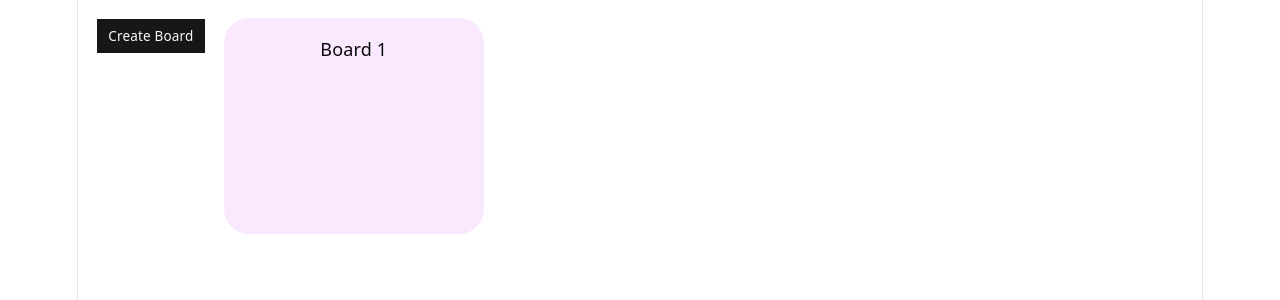
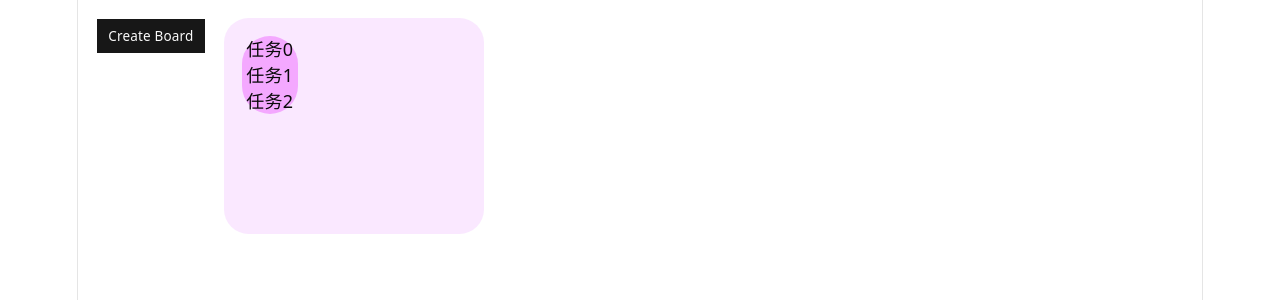
Before and after one commit to zhangyuehan321/kanban, a React (Vite) app: page /board in a window 1280 px wide. Both pictures are taken after a click on the button "Create Board". Shown: the top 300 px of the page. Built offline with nearby package versions, Linux system fonts and the light colour scheme.

Commit message:
新增看板group

```diff
--- a/src/components/Board/index.tsx
+++ b/src/components/Board/index.tsx
@@ -1,14 +1,26 @@
-interface BoardProps {
-    board: {
-        id: string;
-        name: string;
-    };
+import { useKanBan } from "@/stores/useKanBan";
+
+export const Board = () => {
+    const { boards } = useKanBan();
+    return (
+        <div className="flex flex-row">
+            {boards.map((board) => (
+                <div className="flex flex-row" key={board.id}>
+                    <div className="kanban-group min-h-48 w-[260px] rounded-3xl bg-fuchsia-100 p-4">
+                        <div className="flex">
+                            <div className="rounded-full bg-fuchsia-300 px-1">
+                                {[0,1,2].map((item) => (
+                                    <div key={item}>
+                                        任务{item}
+                                    </div>
+                                ))}
+                            </div>
+                        </div>
+                        {/* {boards.name} */}
+                    </div>
+                </div>
+            ))}
+        </div>
+
+    )
 }
-
-export const Board = ({ board }: BoardProps) => {
-    return <div className="flex flex-row">
-        <div className="kanban-group min-h-48 w-[260px] rounded-3xl bg-fuchsia-100 p-4">
-            {board.name}
-        </div>
-    </div>
-}
--- a/src/pages/Borad/index.tsx
+++ b/src/pages/Borad/index.tsx
@@ -3,14 +3,12 @@ import { Button } from "@/components/ui/button";
 import { Board } from "@/components/Board";
 
 export const BoardPage = () => {
-    const { borads, createBoard } = useKanBan();
+    const { boards, createBoard } = useKanBan();
     // className="flex flex-col gap-4 bg-red-500"
   return (
     <div className="flex flex-row flex-wrap gap-4 p-4">
-      <Button onClick={() => createBoard({ id: String(borads.length + 1), name: `Board ${borads.length + 1}` })}>Create Board</Button>
-      {borads.map((board) => (
-        <Board key={board.id} board={board} />
-      ))}
+      <Button onClick={() => createBoard({ id: String(boards.length + 1), name: `Board ${boards.length + 1}` })}>Create Board</Button>
+        <Board />
     </div>
   );
 };
--- a/src/stores/useKanBan.ts
+++ b/src/stores/useKanBan.ts
@@ -6,13 +6,13 @@ interface Board {
 }
 //集中状态管理
 export const useKanBan = create<{
-    borads: Board[];
+    boards: Board[];
     createBoard: (board: Board) => void;
 }>((set) => ({
-    borads: [],
+    boards: [],
     createBoard: (board: Board) => {
         set((state) => ({
-            borads: [...state.borads, board],
+            boards: [...state.boards, board],
         }));
     },
 }));
```
